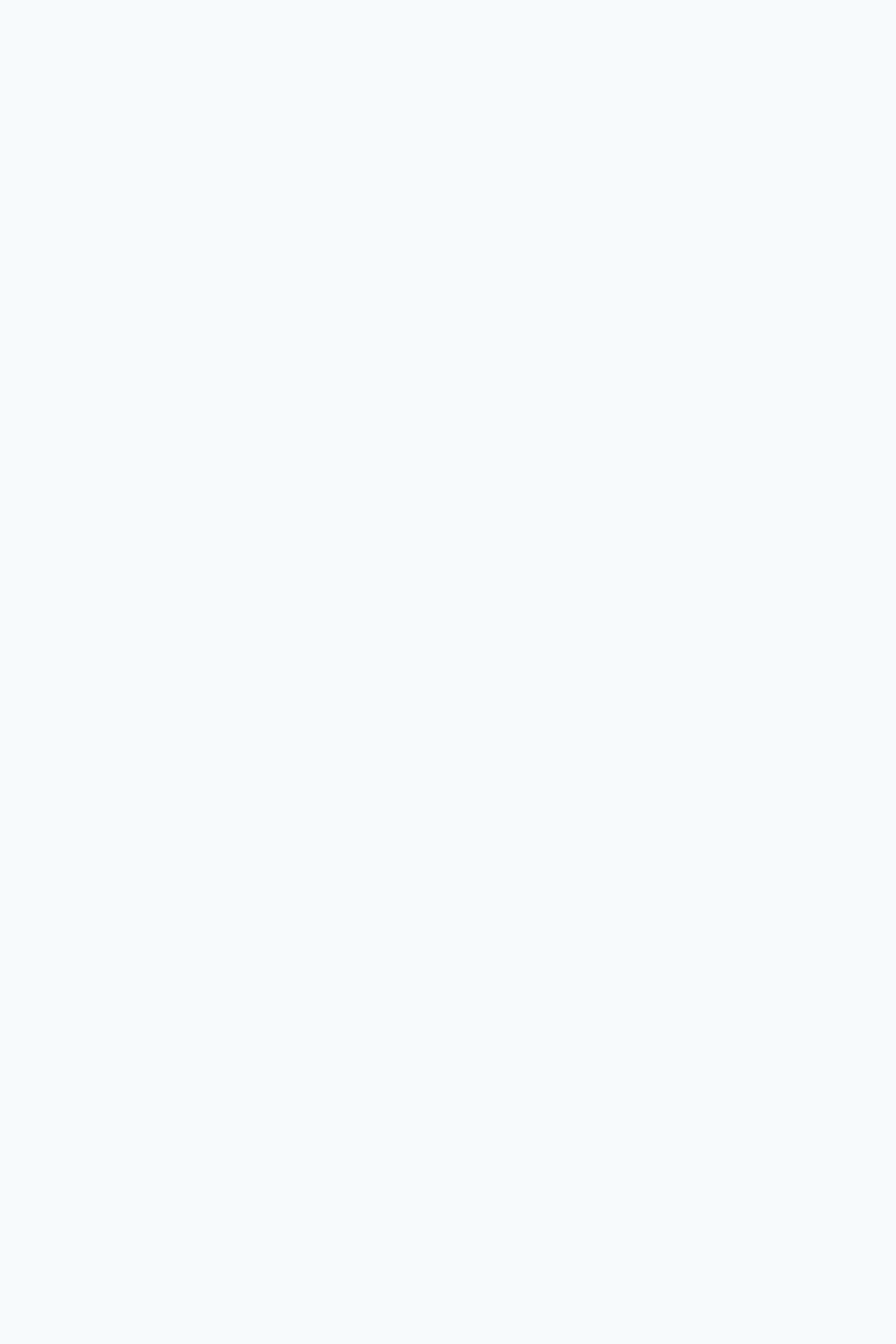
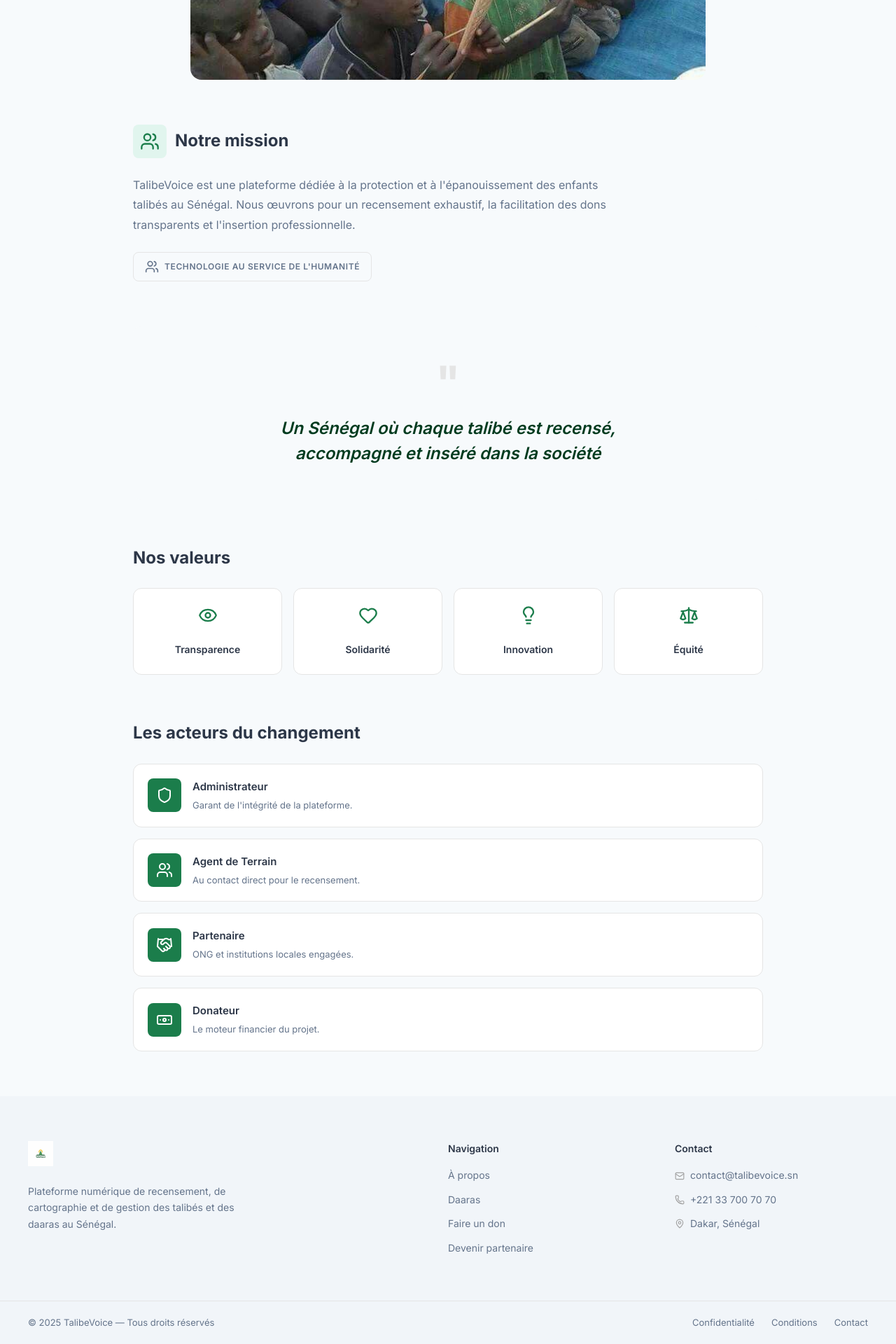
Before and after one commit to aminata-byte/talibevoice_publicweb, a React (Vite) app: page /a-propos in a window 1280 px wide. Before the commit this address had no page. Shown: the part 553-2473 px from the top of the page at 70% size. Before the commit the page ends 800 px from the top, so only its background shows below. Built offline with nearby package versions, Linux system fonts and the light colour scheme.

Commit message:
feat: ajout page À propos et correction routes App.jsx

```diff
--- a/src/App.jsx
+++ b/src/App.jsx
@@ -7,6 +7,7 @@ import PartnerLoginPage from "./pages/partner/PartnerLoginPage";
 import PartnerDashboardPage from "./pages/partner/PartnerDashboardPage";
 import SubmitOfferPage from "./pages/partner/SubmitOfferPage";
 import EnrolledTalibesPage from "./pages/partner/EnrolledTalibesPage";
+import AboutPage from "./pages/AboutPage";
 
 function App() {
   return (
@@ -14,6 +15,7 @@ function App() {
       <Routes>
         {/* Pages publiques */}
         <Route path="/" element={<HomePage />} />
+        <Route path="/a-propos" element={<AboutPage />} />
         <Route path="/faire-un-don" element={<DonatePage />} />
         <Route path="/daaras" element={<DaarasPage />} />
         <Route path="/devenir-partenaire" element={<BecomePartnerPage />} />
--- a/src/components/layout/Footer.css
+++ b/src/components/layout/Footer.css
@@ -1,7 +1,9 @@
 .footer {
-  background-color: var(--primary-dark);
-  padding: 3rem 2rem 0;
-  margin-top: auto;
+  background-color: var(--secondary-light);
+}
+
+.footer__top {
+  padding: 4rem 2rem;
 }
 
 .footer__container {
@@ -10,37 +12,31 @@
   display: grid;
   grid-template-columns: 2fr 1fr 1fr;
   gap: 3rem;
-  padding-bottom: 2rem;
 }
 
 /* Logo */
 .footer__logo {
-  display: flex;
-  align-items: center;
-  gap: 8px;
+  display: inline-block;
   margin-bottom: 1rem;
 }
 
-.footer__logo-icon {
-  font-size: 20px;
-}
-
-.footer__logo-text {
-  font-size: 18px;
-  font-weight: 700;
-  color: var(--white);
+.footer__logo-img {
+  height: 36px;
+  width: auto;
+  object-fit: contain;
 }
 
 /* Description */
 .footer__description {
-  color: var(--secondary-light);
+  color: var(--text-secondary);
   font-size: 14px;
   line-height: 1.7;
+  max-width: 300px;
 }
 
 /* Titres colonnes */
 .footer__title {
-  color: var(--accent);
+  color: var(--text-primary);
   font-size: 14px;
   font-weight: 600;
   margin-bottom: 1rem;
@@ -54,31 +50,57 @@
 }
 
 .footer__links li {
-  color: var(--secondary-light);
+  display: flex;
+  align-items: center;
+  gap: 8px;
+  color: var(--text-secondary);
   font-size: 14px;
 }
 
 .footer__links a {
-  color: var(--secondary-light);
+  color: var(--text-secondary);
   font-size: 14px;
   transition: color 0.2s;
 }
 
 .footer__links a:hover {
-  color: var(--white);
+  color: var(--primary);
+}
+
+.footer__links svg {
+  color: var(--text-light);
+  flex-shrink: 0;
 }
 
 /* Bas du footer */
 .footer__bottom {
+  border-top: 1px solid var(--border);
+  padding: 1.25rem 2rem;
+}
+
+.footer__bottom-container {
   max-width: 1200px;
   margin: 0 auto;
   display: flex;
+  align-items: center;
   justify-content: space-between;
-  align-items: center;
-  padding: 1rem 0;
-  border-top: 1px solid rgba(255, 255, 255, 0.1);
-  color: var(--secondary-light);
   font-size: 13px;
+  color: var(--text-secondary);
+}
+
+.footer__bottom-links {
+  display: flex;
+  gap: 1.5rem;
+}
+
+.footer__bottom-links a {
+  color: var(--text-secondary);
+  font-size: 13px;
+  transition: color 0.2s;
+}
+
+.footer__bottom-links a:hover {
+  color: var(--primary);
 }
 
 /* Responsive */
@@ -88,9 +110,15 @@
     gap: 2rem;
   }
 
-  .footer__bottom {
+  .footer__bottom-container {
     flex-direction: column;
-    gap: 0.5rem;
+    gap: 1rem;
     text-align: center;
   }
+
+  .footer__bottom-links {
+    flex-wrap: wrap;
+    justify-content: center;
+    gap: 1rem;
+  }
 }
--- a/src/components/layout/Footer.jsx
+++ b/src/components/layout/Footer.jsx
@@ -1,15 +1,20 @@
 import { Link } from "react-router-dom";
+import { Mail, Phone, MapPin } from "lucide-react";
 import "./Footer.css";
 
 function Footer() {
   return (
     <footer className="footer">
+      <div className="footer__top">
         <div className="footer__container">
           {/* Colonne 1 — Logo + description */}
           <div className="footer__brand">
             <Link to="/" className="footer__logo">
-            <span className="footer__logo-icon">🏠</span>
-            <span className="footer__logo-text">TalibeVoice</span>
+              <img
+                src="/src/assets/logo.jpg"
+                alt="TalibeVoice"
+                className="footer__logo-img"
+              />
             </Link>
             <p className="footer__description">
               Plateforme numérique de recensement, de cartographie et de gestion
@@ -40,17 +45,33 @@ function Footer() {
           <div className="footer__contact">
             <h4 className="footer__title">Contact</h4>
             <ul className="footer__links">
-            <li>contact@talibevoice.sn</li>
-            <li>+221 33 xxx xx xx</li>
-            <li>Dakar, Sénégal</li>
+              <li>
+                <Mail size={14} />
+                <span>contact@talibevoice.sn</span>
+              </li>
+              <li>
+                <Phone size={14} />
+                <span>+221 33 700 70 70</span>
+              </li>
+              <li>
+                <MapPin size={14} />
+                <span>Dakar, Sénégal</span>
+              </li>
             </ul>
+          </div>
         </div>
       </div>
 
       {/* Bas du footer */}
       <div className="footer__bottom">
+        <div className="footer__bottom-container">
           <span>© 2025 TalibeVoice — Tous droits réservés</span>
-        <span>ISI — Licence 3 Génie Logiciel</span>
+          <div className="footer__bottom-links">
+            <Link to="/confidentialite">Confidentialité</Link>
+            <Link to="/conditions">Conditions</Link>
+            <Link to="/contact">Contact</Link>
+          </div>
+        </div>
       </div>
     </footer>
   );
--- /dev/null
+++ b/src/pages/AboutPage.css
@@ -0,0 +1,238 @@
+/* Hero */
+.about__hero {
+  background-color: var(--background);
+  padding: 4rem 2rem 2rem;
+  text-align: center;
+}
+
+.about__hero-container {
+  max-width: 800px;
+  margin: 0 auto;
+}
+
+.about__hero-title {
+  font-size: 2.5rem;
+  font-weight: 700;
+  color: var(--text-primary);
+  margin-bottom: 1rem;
+}
+
+.about__hero-subtitle {
+  font-size: 1rem;
+  color: var(--text-secondary);
+}
+
+/* Image */
+.about__image-container {
+  max-width: 800px;
+  margin: 0 auto;
+  padding: 0 2rem;
+}
+
+.about__image {
+  width: 100%;
+  height: 400px;
+  object-fit: cover;
+  border-radius: var(--radius-xl);
+}
+
+/* Content */
+.about__content {
+  padding: 4rem 2rem;
+}
+
+.about__container {
+  max-width: 900px;
+  margin: 0 auto;
+  display: flex;
+  flex-direction: column;
+  gap: 4rem;
+}
+
+/* Mission */
+.about__mission {
+  display: flex;
+  flex-direction: column;
+  gap: 1.5rem;
+}
+
+.about__mission-header {
+  display: flex;
+  align-items: center;
+  gap: 12px;
+}
+
+.about__mission-icon {
+  width: 48px;
+  height: 48px;
+  background-color: var(--primary-light);
+  border-radius: var(--radius-md);
+  display: flex;
+  align-items: center;
+  justify-content: center;
+  color: var(--primary);
+}
+
+.about__mission-title {
+  font-size: 1.5rem;
+  font-weight: 700;
+  color: var(--text-primary);
+}
+
+.about__mission-text {
+  font-size: 1rem;
+  color: var(--text-secondary);
+  line-height: 1.8;
+  max-width: 700px;
+}
+
+.about__mission-badge {
+  display: inline-flex;
+  align-items: center;
+  gap: 8px;
+  background-color: var(--background);
+  border: 1px solid var(--border);
+  border-radius: var(--radius-md);
+  padding: 10px 16px;
+  font-size: 12px;
+  font-weight: 600;
+  color: var(--text-secondary);
+  letter-spacing: 0.05em;
+  width: fit-content;
+}
+
+/* Citation */
+.about__citation {
+  background-color: var(--background);
+  border-radius: var(--radius-lg);
+  padding: 3rem;
+  text-align: center;
+  display: flex;
+  flex-direction: column;
+  align-items: center;
+  gap: 1rem;
+}
+
+.about__citation-icon {
+  font-size: 4rem;
+  font-weight: 700;
+  color: var(--border);
+  line-height: 1;
+}
+
+.about__citation-text {
+  font-size: 1.5rem;
+  font-weight: 600;
+  color: var(--primary-dark);
+  line-height: 1.5;
+  font-style: italic;
+  max-width: 600px;
+}
+
+/* Section title */
+.about__section-title {
+  font-size: 1.5rem;
+  font-weight: 700;
+  color: var(--text-primary);
+  margin-bottom: 1.5rem;
+}
+
+/* Valeurs */
+.about__valeurs-grid {
+  display: grid;
+  grid-template-columns: repeat(4, 1fr);
+  gap: 1rem;
+}
+
+.about__valeur-card {
+  background-color: var(--white);
+  border: 1px solid var(--border);
+  border-radius: var(--radius-lg);
+  padding: 1.5rem;
+  display: flex;
+  flex-direction: column;
+  align-items: center;
+  gap: 1rem;
+  text-align: center;
+  transition: border-color 0.2s;
+}
+
+.about__valeur-card:hover {
+  border-color: var(--primary);
+}
+
+.about__valeur-icon {
+  color: var(--primary);
+}
+
+.about__valeur-title {
+  font-size: 14px;
+  font-weight: 600;
+  color: var(--text-primary);
+}
+
+/* Acteurs */
+.about__acteurs-list {
+  display: flex;
+  flex-direction: column;
+  gap: 1rem;
+}
+
+.about__acteur-card {
+  display: flex;
+  align-items: center;
+  gap: 1rem;
+  background-color: var(--white);
+  border: 1px solid var(--border);
+  border-radius: var(--radius-lg);
+  padding: 1.25rem;
+  transition: border-color 0.2s;
+}
+
+.about__acteur-card:hover {
+  border-color: var(--primary);
+}
+
+.about__acteur-icon {
+  width: 48px;
+  height: 48px;
+  background-color: var(--primary);
+  border-radius: var(--radius-md);
+  display: flex;
+  align-items: center;
+  justify-content: center;
+  color: var(--white);
+  flex-shrink: 0;
+}
+
+.about__acteur-content {
+  display: flex;
+  flex-direction: column;
+  gap: 4px;
+}
+
+.about__acteur-title {
+  font-size: 15px;
+  font-weight: 600;
+  color: var(--text-primary);
+}
+
+.about__acteur-description {
+  font-size: 13px;
+  color: var(--text-secondary);
+}
+
+/* Responsive */
+@media (max-width: 768px) {
+  .about__hero-title {
+    font-size: 1.8rem;
+  }
+
+  .about__valeurs-grid {
+    grid-template-columns: repeat(2, 1fr);
+  }
+
+  .about__citation-text {
+    font-size: 1.2rem;
+  }
+}
--- /dev/null
+++ b/src/pages/AboutPage.jsx
@@ -0,0 +1,136 @@
+import Navbar from "../components/layout/Navbar";
+import Footer from "../components/layout/Footer";
+import {
+  Eye,
+  Heart,
+  Lightbulb,
+  Scale,
+  Shield,
+  Users,
+  Handshake,
+  Banknote,
+} from "lucide-react";
+import "./AboutPage.css";
+
+function AboutPage() {
+  const valeurs = [
+    { icon: <Eye size={28} />, title: "Transparence" },
+    { icon: <Heart size={28} />, title: "Solidarité" },
+    { icon: <Lightbulb size={28} />, title: "Innovation" },
+    { icon: <Scale size={28} />, title: "Équité" },
+  ];
+
+  const acteurs = [
+    {
+      icon: <Shield size={24} />,
+      title: "Administrateur",
+      description: "Garant de l'intégrité de la plateforme.",
+    },
+    {
+      icon: <Users size={24} />,
+      title: "Agent de Terrain",
+      description: "Au contact direct pour le recensement.",
+    },
+    {
+      icon: <Handshake size={24} />,
+      title: "Partenaire",
+      description: "ONG et institutions locales engagées.",
+    },
+    {
+      icon: <Banknote size={24} />,
+      title: "Donateur",
+      description: "Le moteur financier du projet.",
+    },
+  ];
+
+  return (
+    <div>
+      <Navbar />
+
+      {/* Hero */}
+      <div className="about__hero">
+        <div className="about__hero-container">
+          <h1 className="about__hero-title">À propos de TalibeVoice</h1>
+          <p className="about__hero-subtitle">
+            Notre mission, notre vision, notre équipe
+          </p>
+        </div>
+      </div>
+
+      {/* Image */}
+      <div className="about__image-container">
+        <img
+          src="/src/assets/about-image.jpg"
+          alt="Talibés"
+          className="about__image"
+        />
+      </div>
+
+      <div className="about__content">
+        <div className="about__container">
+          {/* Mission */}
+          <div className="about__mission">
+            <div className="about__mission-header">
+              <div className="about__mission-icon">
+                <Users size={28} />
+              </div>
+              <h2 className="about__mission-title">Notre mission</h2>
+            </div>
+            <p className="about__mission-text">
+              TalibeVoice est une plateforme dédiée à la protection et à
+              l'épanouissement des enfants talibés au Sénégal. Nous œuvrons pour
+              un recensement exhaustif, la facilitation des dons transparents et
+              l'insertion professionnelle.
+            </p>
+            <div className="about__mission-badge">
+              <Users size={20} />
+              <span>TECHNOLOGIE AU SERVICE DE L'HUMANITÉ</span>
+            </div>
+          </div>
+
+          {/* Citation */}
+          <div className="about__citation">
+            <span className="about__citation-icon">"</span>
+            <blockquote className="about__citation-text">
+              Un Sénégal où chaque talibé est recensé, accompagné et inséré dans
+              la société
+            </blockquote>
+          </div>
+
+          {/* Valeurs */}
+          <div className="about__valeurs">
+            <h2 className="about__section-title">Nos valeurs</h2>
+            <div className="about__valeurs-grid">
+              {valeurs.map((v, index) => (
+                <div key={index} className="about__valeur-card">
+                  <div className="about__valeur-icon">{v.icon}</div>
+                  <h3 className="about__valeur-title">{v.title}</h3>
+                </div>
+              ))}
+            </div>
+          </div>
+
+          {/* Acteurs */}
+          <div className="about__acteurs">
+            <h2 className="about__section-title">Les acteurs du changement</h2>
+            <div className="about__acteurs-list">
+              {acteurs.map((a, index) => (
+                <div key={index} className="about__acteur-card">
+                  <div className="about__acteur-icon">{a.icon}</div>
+                  <div className="about__acteur-content">
+                    <h3 className="about__acteur-title">{a.title}</h3>
+                    <p className="about__acteur-description">{a.description}</p>
+                  </div>
+                </div>
+              ))}
+            </div>
+          </div>
+        </div>
+      </div>
+
+      <Footer />
+    </div>
+  );
+}
+
+export default AboutPage;
```
Also changed, not shown: src/assets/about-image.jpg (added). Lines whose indentation alone changed are shown as unchanged.
